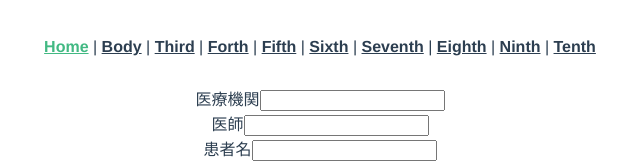
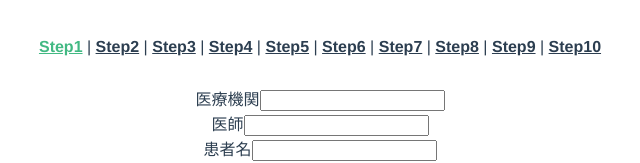
Before and after one commit to yukisa2010/kikuna, a Vue app: page / in a window 1280 px wide. Shown: the top 163 px of the page, without its empty margins (320-960 px from the left). Built offline with nearby package versions, Linux system fonts and the light colour scheme.

Commit message:
renamed to steps

```diff
--- a/src/App.vue
+++ b/src/App.vue
@@ -1,16 +1,16 @@
 <template>
   <div id="app">
     <div id="nav">
-      <router-link to="/">Home</router-link> |
-      <router-link to="/body">Body</router-link> |
-      <router-link to="/third">Third</router-link> |
-      <router-link to="/forth">Forth</router-link> |
-      <router-link to="/fifth">Fifth</router-link> |
-      <router-link to="/sixth">Sixth</router-link> |
-      <router-link to="/seventh">Seventh</router-link> |
-      <router-link to="/eighth">Eighth</router-link> |
-      <router-link to="/ninth">Ninth</router-link> |
-      <router-link to="/tenth">Tenth</router-link>
+      <router-link to="/">Step1</router-link> |
+      <router-link to="/Step2">Step2</router-link> |
+      <router-link to="/Step3">Step3</router-link> |
+      <router-link to="/Step4">Step4</router-link> |
+      <router-link to="/Step5">Step5</router-link> |
+      <router-link to="/Step6">Step6</router-link> |
+      <router-link to="/Step7">Step7</router-link> |
+      <router-link to="/Step8">Step8</router-link> |
+      <router-link to="/Step9">Step9</router-link> |
+      <router-link to="/Step10">Step10</router-link>
     </div>
     <router-view/>
   </div>
--- a/src/router/index.js
+++ b/src/router/index.js
@@ -1,14 +1,15 @@
 import Vue from 'vue'
 import VueRouter from 'vue-router'
-import Home from '../views/Home.vue'
-import Third from '../views/Third.vue'
-import Forth from '../views/Forth.vue'
-import Fifth from '../views/Fifth.vue'
-import Sixth from '../views/Sixth.vue'
-import Seventh from '../views/Seventh.vue'
-import Eighth from '../views/Eighth.vue'
-import Ninth from '../views/Ninth.vue'
-import Tenth from '../views/Tenth.vue'
+import Step1 from '../views/Step1.vue'
+import Step2 from '../views/Step2.vue'
+import Step3 from '../views/Step3.vue'
+import Step4 from '../views/Step4.vue'
+import Step5 from '../views/Step5.vue'
+import Step6 from '../views/Step6.vue'
+import Step7 from '../views/Step7.vue'
+import Step8 from '../views/Step8.vue'
+import Step9 from '../views/Step9.vue'
+import Step10 from '../views/Step10.vue'
 
 
 Vue.use(VueRouter)
@@ -16,56 +17,53 @@ Vue.use(VueRouter)
 const routes = [
   {
     path: '/',
-    name: 'Home',
-    component: Home
+    name: 'Step1',
+    component: Step1
   },
   {
-    path: '/body',
-    name: 'Body',
-    // route level code-splitting
-    // this generates a separate chunk (about.[hash].js) for this route
-    // which is lazy-loaded when the route is visited.
-    component: () => import(/* webpackChunkName: "about" */ '../views/Body.vue')
+    path: '/Step2',
+    name: 'Step2',
+    component: Step2
   },
   {
-    path: '/third',
-    name: 'Third',
-    component: Third
+    path: '/Step3',
+    name: 'Step3',
+    component: Step3
   },
   {
-    path: '/forth',
-    name: 'Forth',
-    component: Forth
+    path: '/Step4',
+    name: 'Step4',
+    component: Step4
   },
   {
-    path: '/fifth',
-    name: 'Fifth',
-    component: Fifth
+    path: '/Step5',
+    name: 'Step5',
+    component: Step5
   },
   {
-    path: '/sixth',
-    name: 'Sixth',
-    component: Sixth
+    path: '/Step6',
+    name: 'Step6',
+    component: Step6
   },
   {
-    path: '/seventh',
-    name: 'Seventh',
-    component: Seventh
+    path: '/Step7',
+    name: 'Step7',
+    component: Step7
   },
   {
-    path: '/eighth',
-    name: 'Eighth',
-    component: Eighth
+    path: '/Step8',
+    name: 'Step8',
+    component: Step8
   },
   {
-    path: '/ninth',
-    name: 'Ninth',
-    component: Ninth
+    path: '/Step9',
+    name: 'Step9',
+    component: Step9
   },
   {
-    path: '/tenth',
-    name: 'Tenth',
-    component: Tenth
+    path: '/Step10',
+    name: 'Step10',
+    component: Step10
   }
 ]
 
--- a/src/views/Home.vue
+++ b/src/views/Step1.vue
@@ -26,6 +26,10 @@
         <input type="text"/>
       </div>
       <h2>ＡＤＬ等</h2>
+
+
+
+
       <label>寝返り</label>
       <select name="negaeri">
         <option v-for="item in items" :key="item">{{item}}</option>
```
Also changed, not shown: src/views/Step10.vue (renamed from src/views/Tenth.vue), src/views/Step2.vue (renamed from src/views/Body.vue), src/views/Step3.vue (renamed from src/views/Third.vue), src/views/Step4.vue (renamed from src/views/Forth.vue), src/views/Step5.vue (renamed from src/views/Fifth.vue), src/views/Step6.vue (renamed from src/views/Sixth.vue), src/views/Step7.vue (renamed from src/views/Seventh.vue), src/views/Step8.vue (renamed from src/views/Eighth.vue), src/views/Step9.vue (renamed from src/views/Ninth.vue).
